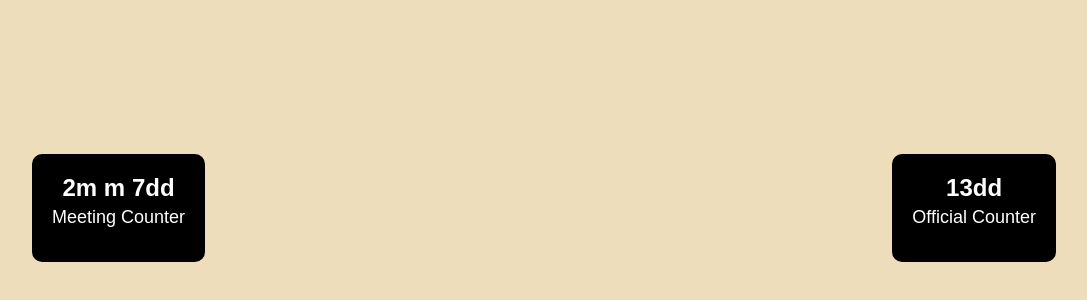
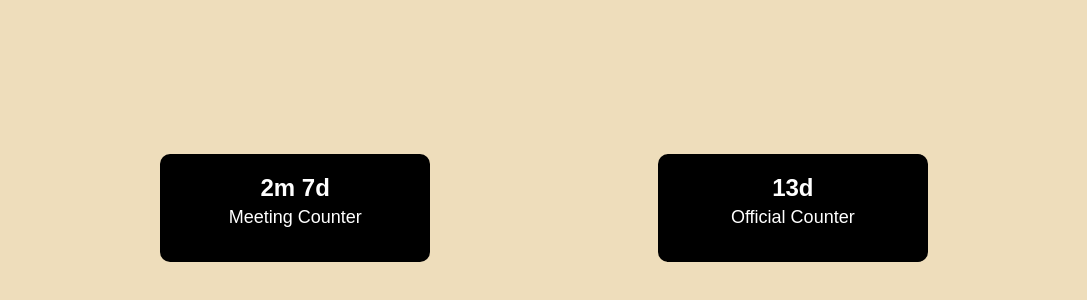
Before and after one commit to waskoe/notion-widget-maker, a plain HTML site: page date counter/index2.html in a window 1280 px wide. Shown: the part 192-492 px from the top of the page, without its empty margins (96-1183 px from the left). Drawn offline with Linux system fonts and the light colour scheme.

Commit message:
Update index2.html

```diff
--- a/date counter/index2.html
+++ b/date counter/index2.html
@@ -3,6 +3,7 @@
 <head>
     <title>Meeting Counter</title>
     <style>
+        /* Styling for the body */
         body {
             display: flex;
             flex-direction: row;
@@ -14,12 +15,14 @@
             background-color: #eeddbb; /* Darker shade of beige */
         }
 
+        /* Styling for the counters container */
         .counters-container {
             display: flex;
-            justify-content: space-between; /* Separate the counters */
-            width: 80%; /* Adjust width as needed */
+            justify-content: space-between;
+            width: 60%; /* Adjust width as needed */
         }
 
+        /* Styling for individual counters */
         .counter {
             display: flex;
             flex-direction: column;
@@ -31,8 +34,10 @@
             color: white;
             font-size: 24px;
             font-weight: bold;
+            width: 30%; /* Adjust width as needed */
         }
 
+        /* Styling for counter titles */
         .counter h2 {
             font-size: 18px;
             font-weight: normal;
@@ -42,23 +47,26 @@
 </head>
 <body>
     <div class="counters-container">
+        <!-- Meeting Counter -->
         <div class="counter">
             <div>
-                <span id="months"></span>m <span id="days"></span>d
+                <span id="meetingCounter"></span>
             </div>
             <h2>Meeting Counter</h2>
         </div>
 
+        <!-- Official Counter -->
         <div class="counter">
             <div>
-                <span id="officialMonths"></span><span id="officialDays"></span>d
+                <span id="officialCounter"></span>
             </div>
             <h2>Official Counter</h2>
         </div>
     </div>
 
     <script>
-        function calculateDate(date, monthsId, daysId) {
+        // Function to calculate date difference and update counter
+        function calculateDate(date, counterId) {
             var inputDate = new Date(date);
             var currentDate = new Date();
 
@@ -68,18 +76,24 @@
             var monthsPast = Math.floor(daysPast / 30);
             var daysRemaining = daysPast % 30;
 
+            var counterOutput = '';
+
             if (monthsPast > 0) {
-                document.getElementById(monthsId).textContent = monthsPast + "m ";
+                counterOutput += monthsPast + "m ";
             }
 
-            document.getElementById(daysId).textContent = daysRemaining + "d";
+            if (daysRemaining > 0 || counterOutput === '') {
+                counterOutput += daysRemaining + "d";
+            }
+
+            document.getElementById(counterId).textContent = counterOutput;
         }
 
         // Call the calculateDate function for Meeting Counter
-        calculateDate("June 3, 2023", "months", "days");
+        calculateDate("June 3, 2023", "meetingCounter");
 
         // Call the calculateDate function for Official Counter
-        calculateDate("July 27, 2023", "officialMonths", "officialDays");
+        calculateDate("July 27, 2023", "officialCounter");
     </script>
 </body>
 </html>
```
